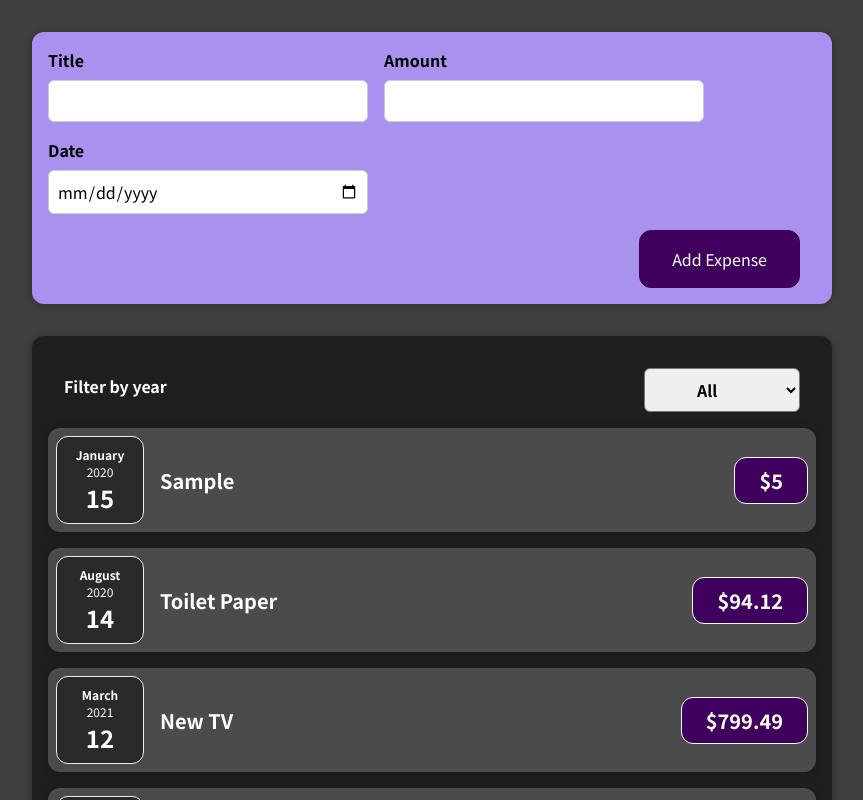
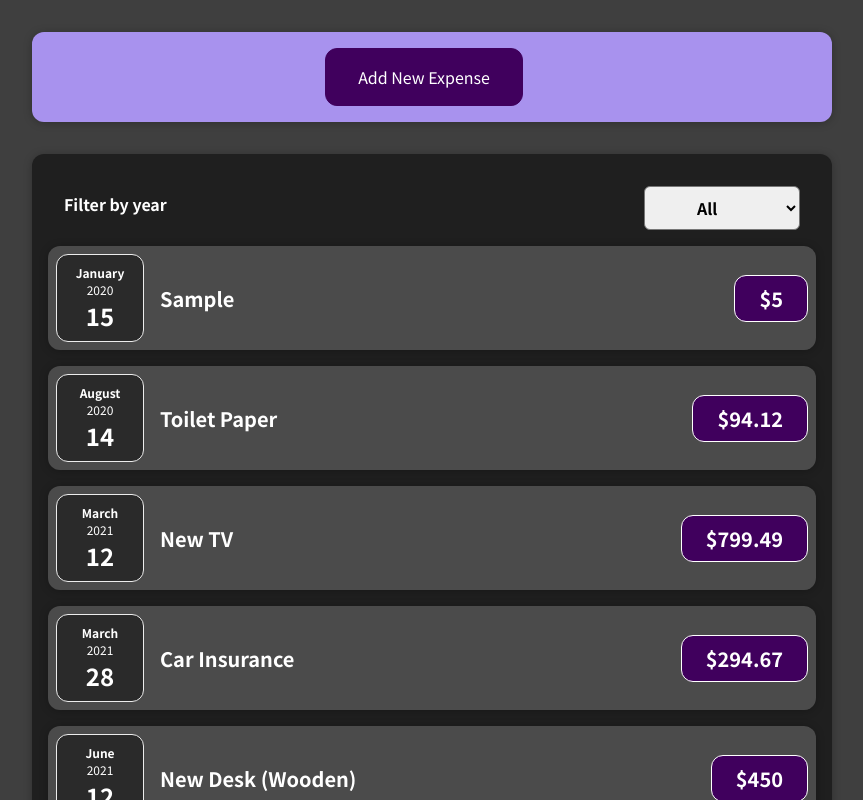
Before and after one commit to SilverFlin/Expenses, a React (Create React App) app: page / in a window 1280 px wide. Both pictures are taken after typing "Sample", "5", "2020-01-15" into the empty fields and a click on the button "Add Expense". Shown: the top 800 px of the page, without its empty margins (208-1071 px from the left). Built offline with nearby package versions, Linux system fonts and the light colour scheme.

Commit message:
Conditional Expenses Submit View

```diff
--- a/src/components/Expenses/ExpenseItem.js
+++ b/src/components/Expenses/ExpenseItem.js
@@ -13,6 +13,7 @@ function ExpenseItem(props) {
 	};
 
 	return (
+		<li>
 			<Card className="expense-item">
 				<ExpenseDate date={props.date} />
 				<div className="expense-item__description">
@@ -20,6 +21,7 @@ function ExpenseItem(props) {
 					<div className="expense-item__price">${props.amount}</div>
 				</div>
 			</Card>
+		</li>
 	);
 }
 
--- a/src/components/NewExpense/ExpenseForm.js
+++ b/src/components/NewExpense/ExpenseForm.js
@@ -1,70 +1,51 @@
-import React, { useState } from "react";
+import React, { useState } from 'react';
 
-import "./ExpenseForm.css";
+import './ExpenseForm.css';
 
 const ExpenseForm = (props) => {
-  const [enteredTitle, setEnteredTitle] = useState("");
-  const [enteredAmount, setEnteredAmount] = useState("");
-  const [enteredDate, setEnteredDate] = useState("");
-
-  //   const [userInput, setUserInput] = useState({
-  //     enteredTitle: "",
-  //     enteredAmount: "",
-  //     enteredDate: "",
-  //   });
+	const [ enteredTitle, setEnteredTitle ] = useState('');
+	const [ enteredAmount, setEnteredAmount ] = useState('');
+	const [ enteredDate, setEnteredDate ] = useState('');
+	const [ formExpenseDisplay, setFormExpenseDisplay ] = useState(false);
 
 	const titleChangeHandler = (event) => {
-    // setUserInput({ ...userInput, enteredTitle: event.target.value });
-    // setUserInput((prevState) => {
-    //   //^^^ latest state snapshot
-    //   return { ...prevState, enteredTitle: event.target.value };
-    // });
 		setEnteredTitle(event.target.value);
 	};
 	const amountChangeHandler = (event) => {
-    // setUserInput({ ...userInput, enteredAmount: event.target.value });
-    //setUserInput((prevState) => {return { ...prevState, enteredAmount: event.target.value };});
 		setEnteredAmount(event.target.value);
 	};
 	const dateChangeHandler = (event) => {
-    // setUserInput({ ...userInput, enteredDate: event.target.value });
-    // setUserInput((prevState) => {return { ...prevState, enteredDate: event.target.value };});
 		setEnteredDate(event.target.value);
 	};
 
 	const submitHandler = (event) => {
 		event.preventDefault();
+		setFormExpenseDisplay(!formExpenseDisplay);
 		const expenseData = {
 			title: enteredTitle,
 			amount: enteredAmount,
-      date: new Date(enteredDate + "T00:00:00"),
+			date: new Date(enteredDate + 'T00:00:00')
+		};
+		props.onSaveExpenseData(expenseData);
+		setEnteredTitle('');
+		setEnteredAmount('');
+		setEnteredDate('');
+	};
+	const toggleViewHandler = (event) => {
+		event.preventDefault();
+		setFormExpenseDisplay(!formExpenseDisplay);
 	};
 
-    props.onSaveExpenseData(expenseData);
-    setEnteredTitle("");
-    setEnteredAmount("");
-    setEnteredDate("");
-  };
-  return (
+	const formExpenses = (
 		<form onSubmit={submitHandler}>
 			<div className="new-expense__controls">
 				<div className="new-expense__control">
 					<label>Title</label>
-          <input
-            type="text"
-            value={enteredTitle}
-            onChange={titleChangeHandler}
-          />
+					<input type="text" value={enteredTitle} onChange={titleChangeHandler} />
 				</div>
 				<div className="new-expense__control">
 					<label>Amount</label>
-          <input
-            type="number"
-            min="0.01"
-            step="0.01"
-            value={enteredAmount}
-            onChange={amountChangeHandler}
-          ></input>
+					<input type="number" min="0.01" step="0.01" value={enteredAmount} onChange={amountChangeHandler} />
 				</div>
 				<div className="new-expense__control">
 					<label>Date</label>
@@ -74,14 +55,18 @@ const ExpenseForm = (props) => {
 						max="2022-12-31"
 						value={enteredDate}
 						onChange={dateChangeHandler}
-          ></input>
+					/>
 				</div>
 			</div>
 			<div className="new-expense__actions">
+				<button onClick={toggleViewHandler}>Cancel</button>
 				<button type="submit">Add Expense</button>
 			</div>
 		</form>
 	);
+	const addExpenseButton = <button onClick={toggleViewHandler}> Add New Expense</button>;
+
+	return <div>{formExpenseDisplay ? addExpenseButton : formExpenses}</div>;
 };
 
 export default ExpenseForm;
--- a/src/components/NewExpense/NewExpense.js
+++ b/src/components/NewExpense/NewExpense.js
@@ -1,19 +1,16 @@
-import "./NewExpense.css";
-import ExpenseForm from "./ExpenseForm";
+import './NewExpense.css';
+import ExpenseForm from './ExpenseForm';
 
 const NewExpense = (props) => {
 	const saveExpenseDataHandler = (enteredExpenseData) => {
 		const expenseData = {
 			...enteredExpenseData,
-      id: Math.random().toString(),
+			id: Math.random().toString()
 		};
 		props.onAddExpense(expenseData);
 	};
-  return (
-    <div className="new-expense">
-      <ExpenseForm onSaveExpenseData={saveExpenseDataHandler} />
-    </div>
-  );
+
+	return <div className="new-expense">{<ExpenseForm onSaveExpenseData={saveExpenseDataHandler} />}</div>;
 };
 
 export default NewExpense;
```
Also changed, not shown: 1 other file (tests, documents, lock files or other folders). Lines whose indentation alone changed are shown as unchanged.
